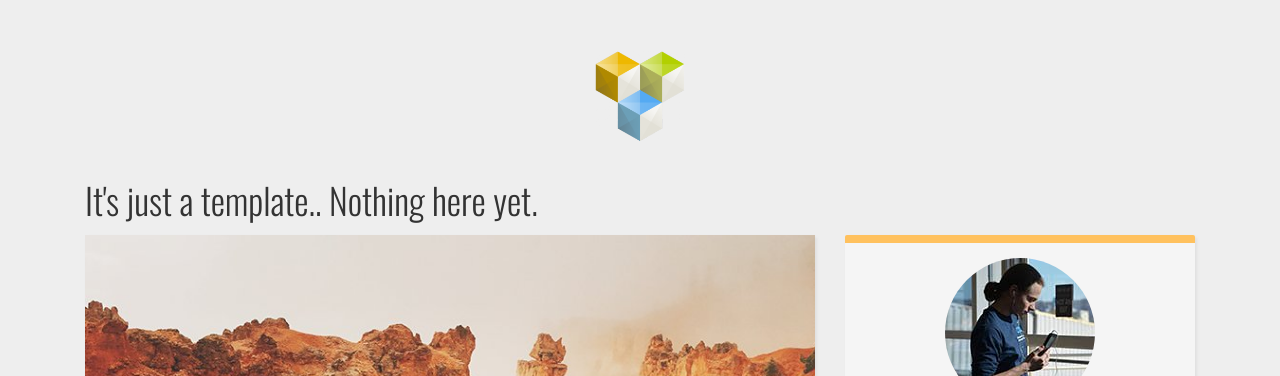
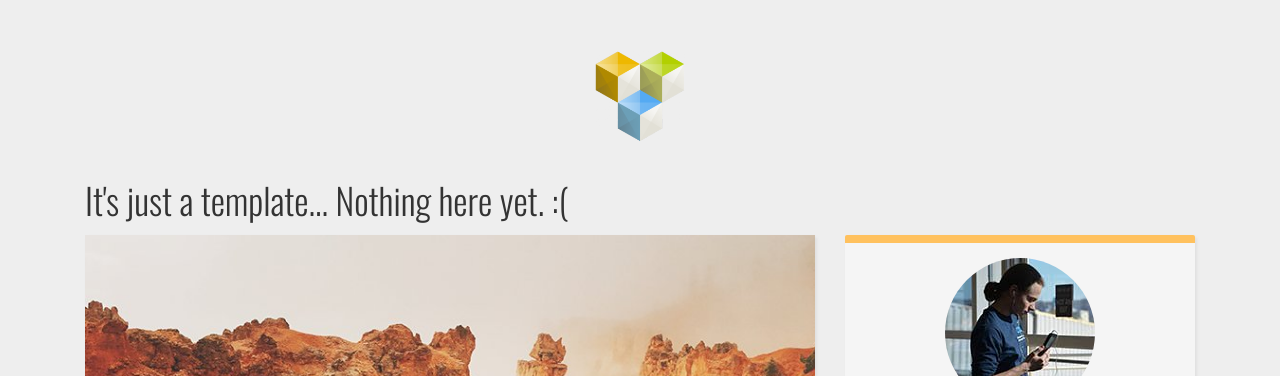
Before and after one commit to cakirilker/cakirilker.github.io, a Jekyll site: the page built from blog/index.html, in a window 1280 px wide. Shown: the top 376 px of the page. Built offline with Jekyll 4.4.1, drawn with Linux system fonts in a browser that asks for light colours; some web fonts are replaced.

```diff
--- a/_includes/experiences.html
+++ b/_includes/experiences.html
@@ -3,7 +3,7 @@
 {% for job in jobs reversed %}
 <div class="desc col-xs-12 col-sm-12 col-md-12 col-lg-12">
     <h3><strong>{{job.companyname}}</strong> - {{job.jobtitle}}</h3>
-    <h4>{{ job.hiredate | date: "%-B %Y" | upcase }} - {{ job.enddate | date: "%-B %Y" | upcase }}</h4>
+    <h4>{{ job.hiredate | date: "%-B %Y" | upcase }} - {% if job.enddate == null %}Present{% else %}{{ job.enddate | date: "%-B %Y" | upcase }}{% endif %}</h4>
     <div class="row">
         <img class="image-container small-image col-xs-1 col-sm-2 col-md-4 col-lg-2" src="/assets/img/{{job.companylogo}}" />
         <div class="details col-xs-12 col-sm-10 col-md-10 col-lg-10">
--- a/_layouts/blog.html
+++ b/_layouts/blog.html
@@ -35,7 +35,7 @@
             <div class="brand-image img img-circle">
             </div>
         </div>
-        <div class="container"><h1>It's just a template.. Nothing here yet.</h1></div>
+        <div class="container"><h1>It's just a template... Nothing here yet. :(</h1></div>
         {{content}}
     </div>
 </body>
--- a/blog/index.html
+++ b/blog/index.html
@@ -53,9 +53,9 @@ title: Ilker Cakir's Blog
         </div>
     </div>
     <div class="aside-one social blue-border inner-section reverse col-xs-12 col-sm-12 col-md-12 col-lg-12">
-        <a class="item-link" href="https://twitter.com/iIkercakir" target="_blank"><i class="fa fa-twitter" aria-hidden="true"></i></a>
-        <a class="item-link" href="https://www.linkedin.com/in/ilker-%C3%A7ak%C4%B1r-492b50a6/" target="_blank"><i class="fa fa-linkedin" aria-hidden="true"></i></a>
-        <a class="item-link" href="https://github.com/Darxre?tab=repositories" target="_blank"><i class="fa fa-github" aria-hidden="true"></i></a>
+        <a class="item-link" href="https://twitter.com/{{site.twitter_username}}" target="_blank"><i class="fa fa-twitter" aria-hidden="true"></i></a>
+        <a class="item-link" href="https://linkedin.com/in/{{site.linkedin_username}}" target="_blank"><i class="fa fa-linkedin" aria-hidden="true"></i></a>
+        <a class="item-link" href="https://github.com/{{site.github_username}}" target="_blank"><i class="fa fa-github" aria-hidden="true"></i></a>
     </div>
     <div class="aside-one blue-border inner-section reverse col-xs-12 col-sm-12 col-md-12 col-lg-12">
         <h1>Most Popular By</h1>
```
Also changed, not shown: _experiences/rasyotek.md (added, +13 -0 lines), assets/img/css3foundations.jpg (deleted), assets/img/r-logo.jpg (deleted), assets/img/rasyotek.png (added).
